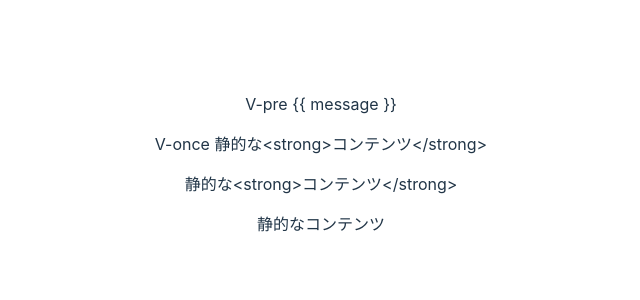
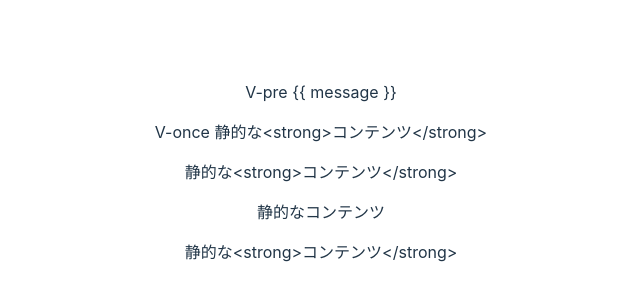
Before and after one commit to 2nofa11/NekoBook, a Vue app: page / in a window 1280 px wide. Shown: the part 236-536 px from the top of the page, without its empty margins (319-959 px from the left). Built offline with nearby package versions, Linux system fonts and the light colour scheme.

Commit message:
p91 v-cloakでフェードインの実装

```diff
--- a/src/components/Section12.vue
+++ b/src/components/Section12.vue
@@ -3,6 +3,7 @@
   <p :href="url" v-once>V-once {{ message }}</p>
   <p v-text="message"></p>
   <p v-html="message"></p>
+  <div v-cloak class="cloak">{{ message }}</div>
 </template>
 
 <script lang="ts">
@@ -18,4 +19,16 @@ export default defineComponent({
 });
 </script>
 
-<style></style>
+<style>
+.cloak[v-cloak] {
+  opacity: 0;
+}
+.cloak {
+  animation: cloak-in 3s;
+}
+@keyframes cloak-in {
+  0% {
+    opacity: 0;
+  }
+}
+</style>
```
